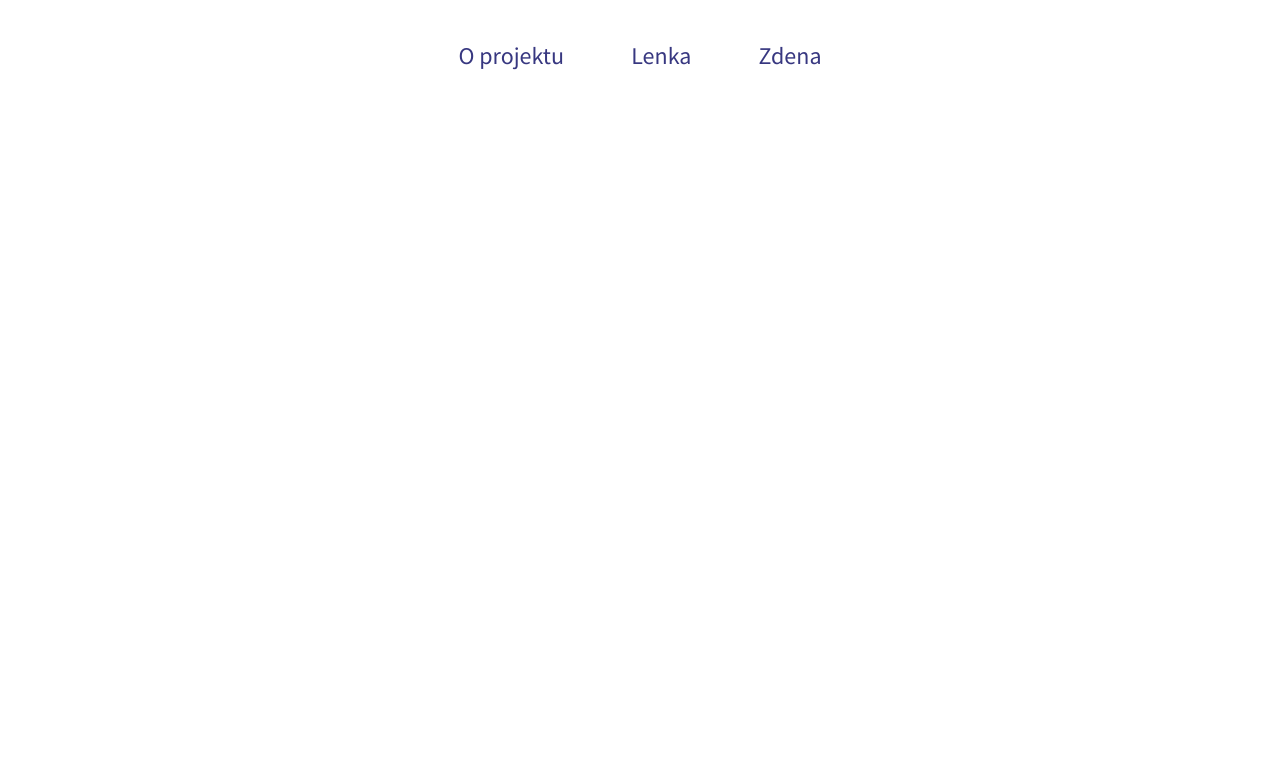
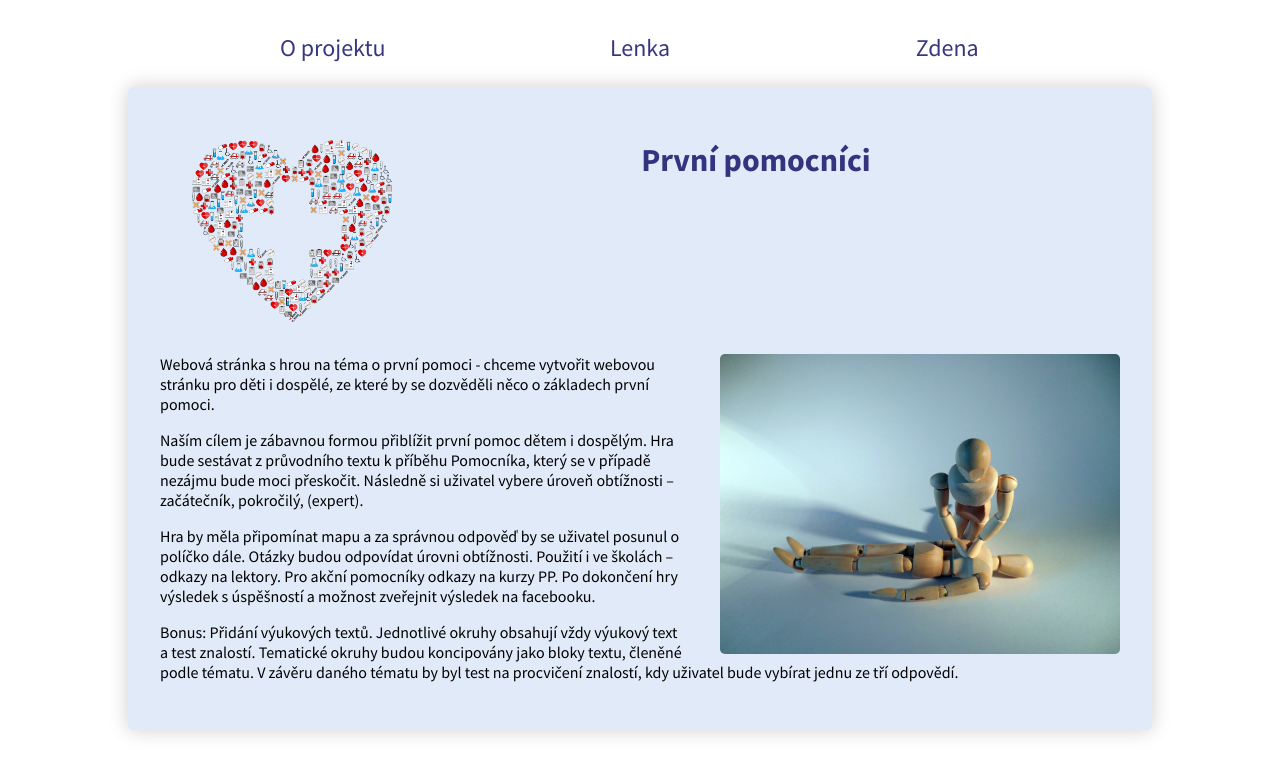
Before and after one commit to LenkaVer/o-projektu, a plain HTML site: page index.html in a window 1280 px wide. Drawn offline with Linux system fonts and the light colour scheme.

Commit message:
Základ projektu

```diff
--- a/index.html
+++ b/index.html
@@ -18,5 +18,44 @@
       <a class="menu__lenka" href="lenka.html">Lenka</a>
       <a class="menu__zdena" href="zdena.html">Zdena</a>
     </nav>
+    <main class="box">
+      <header class="hlavicka">
+        <img class="foto-srdce" src="img/Prvni-pomoc.png" alt="první pomoc" />
+        <h1 class="nadpis">První pomocníci</h1>
+      </header>
+      <section class="text-projektu">
+        <img
+          class="obrazek-masaz"
+          src="img/Prvni-pomoc-masaz.jpg"
+          alt="První pomoc masáž"
+        />
+        <p>
+          Webová stránka s hrou na téma o první pomoci - chceme vytvořit webovou
+          stránku pro děti i dospělé, ze které by se dozvěděli něco o základech
+          první pomoci.
+        </p>
+        <p>
+          Naším cílem je zábavnou formou přiblížit první pomoc dětem i dospělým.
+          Hra bude sestávat z průvodního textu k příběhu Pomocníka, který se v
+          případě nezájmu bude moci přeskočit. Následně si uživatel vybere
+          úroveň obtížnosti – začátečník, pokročilý, (expert).
+        </p>
+
+        <p>
+          Hra by měla připomínat mapu a za správnou odpověď by se uživatel
+          posunul o políčko dále. Otázky budou odpovídat úrovni obtížnosti.
+          Použití i ve školách – odkazy na lektory. Pro akční pomocníky odkazy
+          na kurzy PP. Po dokončení hry výsledek s úspěšností a možnost
+          zveřejnit výsledek na facebooku.
+        </p>
+        <p>
+          Bonus: Přidání výukových textů. Jednotlivé okruhy obsahují vždy
+          výukový text a test znalostí. Tematické okruhy budou koncipovány jako
+          bloky textu, členěné podle tématu. V závěru daného tématu by byl test
+          na procvičení znalostí, kdy uživatel bude vybírat jednu ze tří
+          odpovědí.
+        </p>
+      </section>
+    </main>
   </body>
 </html>
--- a/style.css
+++ b/style.css
@@ -12,7 +12,7 @@ body {
   font-family: 'Source Sans Pro', sans-serif;
   background-color: white;
 }
-
+/* Lenka */
 main {
   max-width: 80vw;
   max-height: 70vw;
@@ -25,15 +25,18 @@ main {
 }
 
 .menu {
-  margin: 0;
-  text-align: center;
+  max-width: 80vw;
+  margin: 0 auto;
+  display: flex;
+  justify-content: center;
 }
 .menu a {
-  display: inline-block;
+  flex: 0 1 30%;
   text-decoration: none;
   border-radius: 5px;
   font-size: 1.5rem;
-  padding: 2rem;
+  padding: 1.5rem;
+  text-align: center;
   color: rgba(13, 13, 102, 0.829);
 }
 .menu a:hover,
@@ -69,3 +72,39 @@ main {
 .odkaz {
   color: rgba(13, 13, 102, 0.829);
 }
+
+/* Pomocníci */
+
+.box {
+  max-width: 80vw;
+  max-height: 70vw;
+  margin: 0 auto;
+  padding: 2rem;
+  box-shadow: 0 0 20px rgba(0, 0, 0, 0.2);
+  overflow: auto;
+  background-color: rgb(224, 234, 248);
+  border-radius: 5px;
+}
+
+.nadpis {
+  color: rgba(13, 13, 102, 0.829);
+  text-align: center;
+}
+
+.foto-srdce {
+  max-width: 200px;
+  float: left;
+  margin-left: 2rem;
+  margin-bottom: 2rem;
+}
+
+.text-projektu {
+  clear: left;
+}
+
+.obrazek-masaz {
+  float: right;
+  max-width: 25rem;
+  border-radius: 5px;
+  margin-left: 2rem;
+}
```
Also changed, not shown: lenka.html (+1 -1 lines), img/Prvni-pomoc-masaz.jpg (added), img/Prvni-pomoc.png (added).
